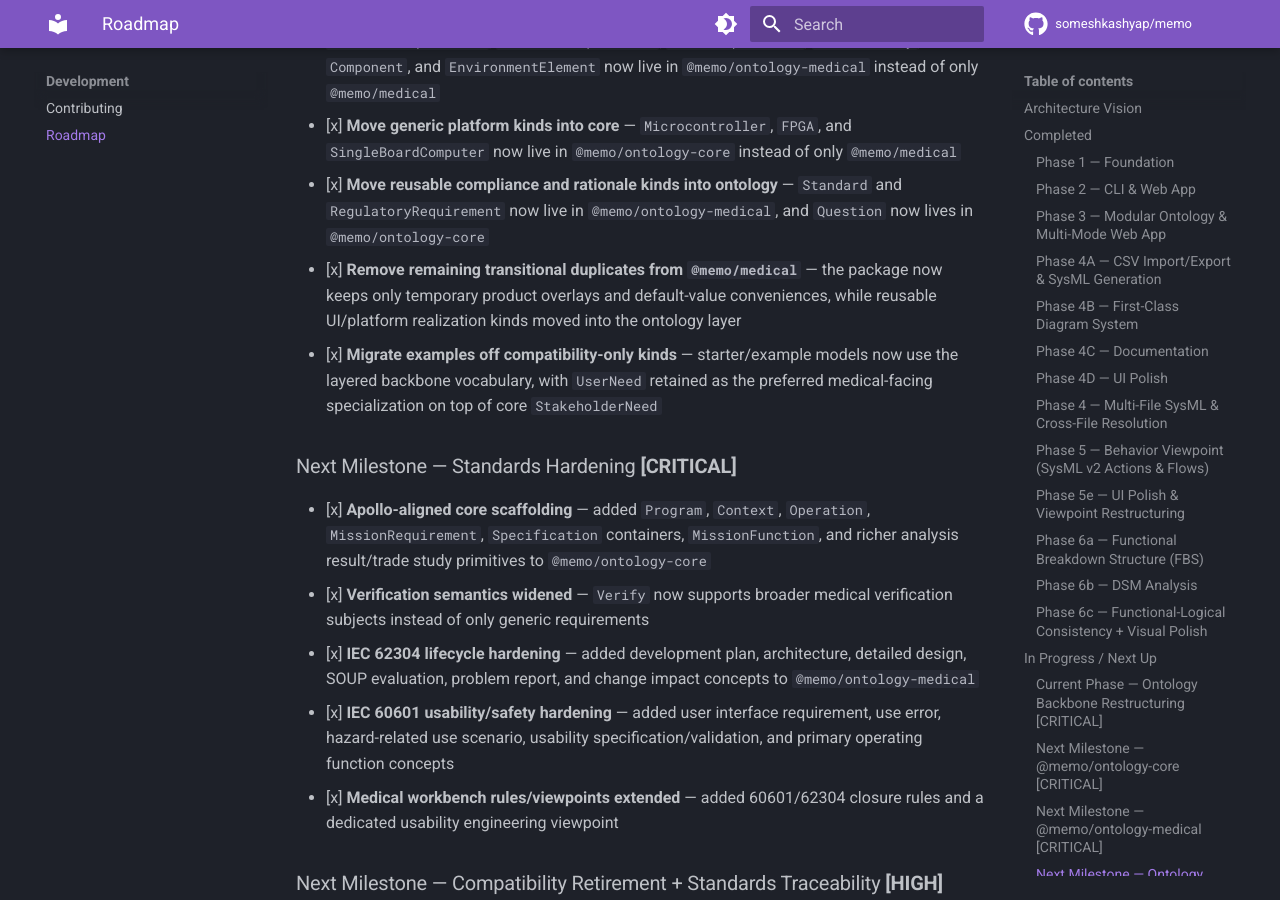
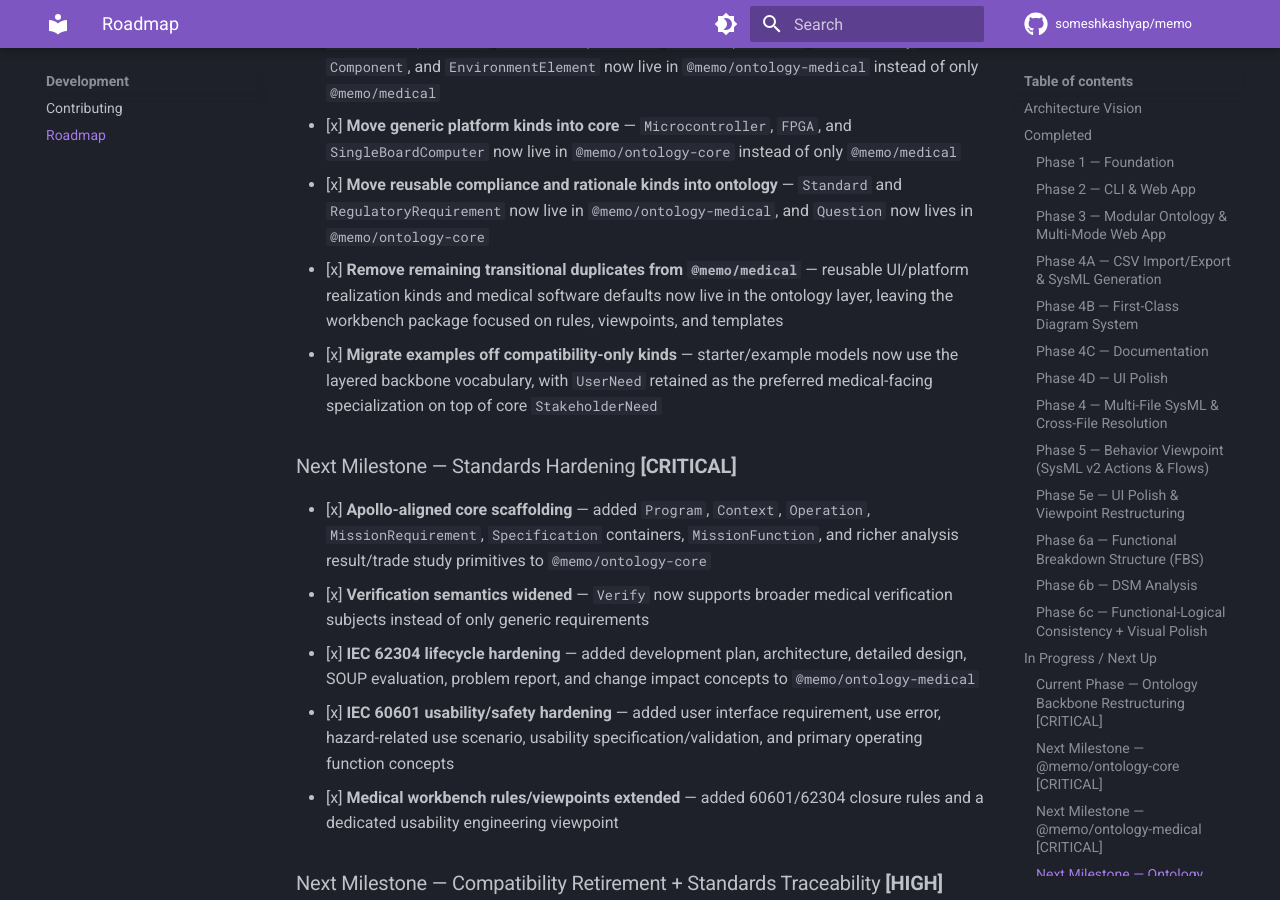
Before and after one commit to memoarchitect/memo-architect, an MkDocs documentation site: the page built from docs/development/roadmap.md, in a window 1280 px wide and 900 px high, scrolled down 6542 px. Built offline with MkDocs 1.6.1 and Material for MkDocs 9.7.7, drawn with Linux system fonts in a browser that asks for light colours; comment, search, counter and statistics services are not loaded.

Commit message:
Remove remaining workbench ontology overlays

```diff
--- a/docs/development/roadmap.md
+++ b/docs/development/roadmap.md
@@ -182,7 +182,7 @@ Refactor the ontology roadmap so MEMO has a clean base ontology plus a standards
 - [x] **Move common medical-development kinds into ontology** — `UserNeed`, `SoftwareRequirement`, `HardwareRequirement`, `OtherRequirement`, `UserActivity`, `Component`, and `EnvironmentElement` now live in `@memo/ontology-medical` instead of only `@memo/medical`
 - [x] **Move generic platform kinds into core** — `Microcontroller`, `FPGA`, and `SingleBoardComputer` now live in `@memo/ontology-core` instead of only `@memo/medical`
 - [x] **Move reusable compliance and rationale kinds into ontology** — `Standard` and `RegulatoryRequirement` now live in `@memo/ontology-medical`, and `Question` now lives in `@memo/ontology-core`
-- [x] **Remove remaining transitional duplicates from `@memo/medical`** — the package now keeps only temporary product overlays and default-value conveniences, while reusable UI/platform realization kinds moved into the ontology layer
+- [x] **Remove remaining transitional duplicates from `@memo/medical`** — reusable UI/platform realization kinds and medical software defaults now live in the ontology layer, leaving the workbench package focused on rules, viewpoints, and templates
 - [x] **Migrate examples off compatibility-only kinds** — starter/example models now use the layered backbone vocabulary, with `UserNeed` retained as the preferred medical-facing specialization on top of core `StakeholderNeed`
 
 ### Next Milestone — Standards Hardening **[CRITICAL]**
```
Also changed, not shown: docs/architecture/overview.md (+1 -1 lines), docs/config/medical-domain.md (+1 -1 lines), 3 other files.
